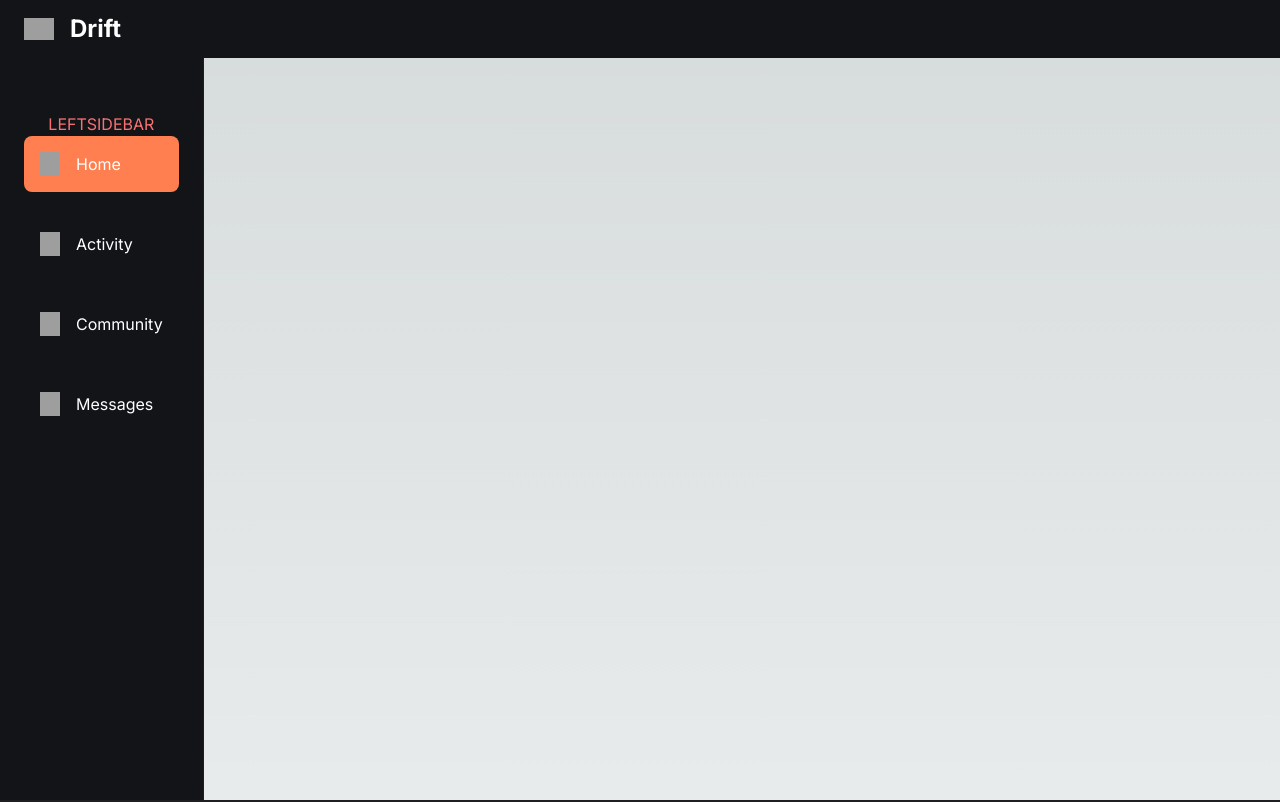
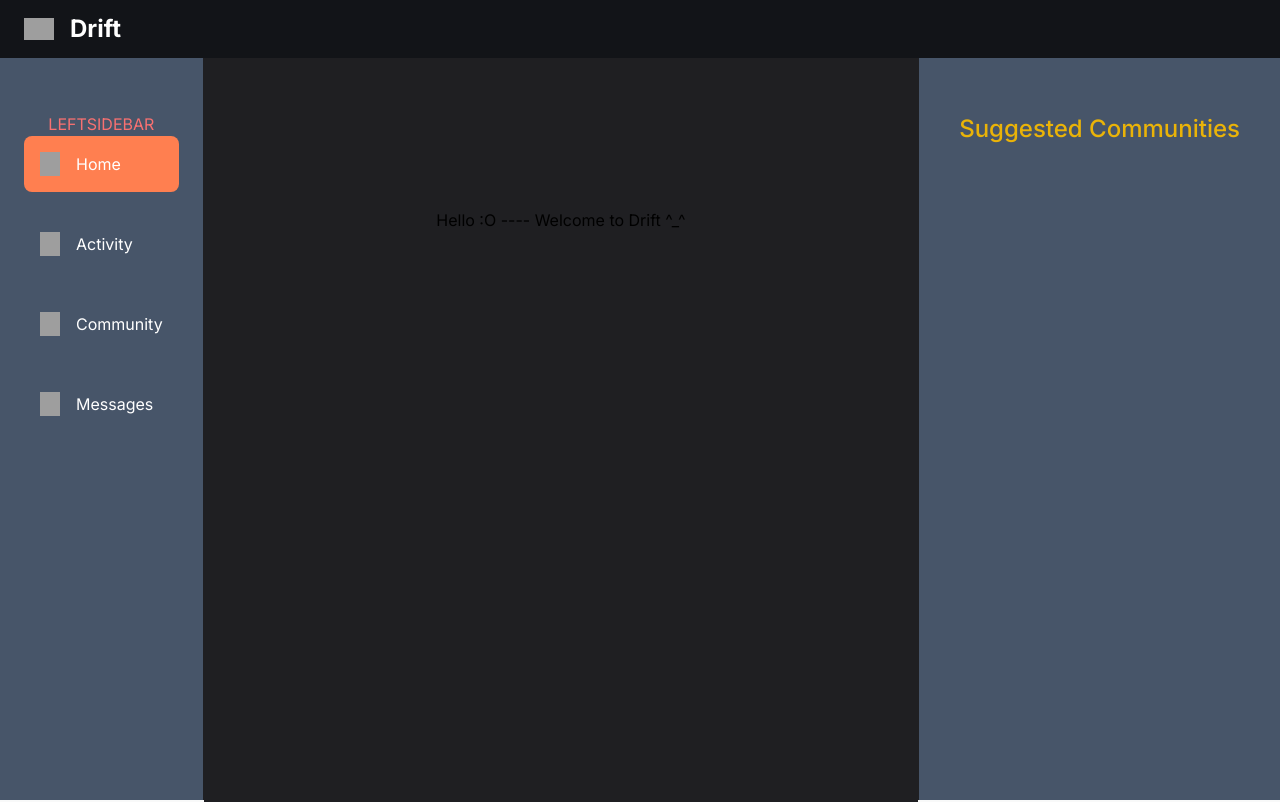
Before and after one commit to WackyChomp/drift, a Next.js app: page / in a window 1280 px wide. Shown: the top 802 px of the page. Built offline with nearby package versions, Linux system fonts and the light colour scheme; no server answers; grey boxes are pictures that could not be loaded.

Commit message:
Added font heading medium styling in tailwind.config.ts / added flex to main section in layout.ts / added right sidebar styling and changed left sidebar bg color in global.css

```diff
--- a/app/(root)/layout.tsx
+++ b/app/(root)/layout.tsx
@@ -28,7 +28,7 @@ export default function RootLayout({
 
           <TopBar />
 
-          <main>
+          <main className='flex flex-row'>
             <LeftSidebar />
 
             <section className='main-container'>
--- a/app/globals.css
+++ b/app/globals.css
@@ -166,7 +166,7 @@ body {
 
   /* ------------ Left Sidebar ------------ */
   .leftsidebar{
-    @apply sticky left-0 top-0 z-20 flex h-screen w-fit flex-col justify-between overflow-auto border-r border-r-dark-4 bg-dark-2 pb-5 pt-28 max-md:hidden;
+    @apply sticky left-0 top-0 z-20 flex h-screen w-fit flex-col justify-between overflow-auto border-r border-r-dark-4 bg-slate-600 pb-5 pt-28 max-md:hidden;
   }
 
   .leftsidebar-link{
@@ -174,6 +174,10 @@ body {
   }
 
   /* ------------ Right Sidebar ------------ */
+  .rightsidebar{
+    @apply sticky right-0 top-0 z-20 flex h-screen w-fit flex-col justify-between gap-12 overflow-auto border-l border-l-dark-4 bg-slate-600 px-10 pb-7 pt-28 max-xl:hidden;
+  }
+
 
   /* ------------ Bottom Bar ------------ */
   .bottombar{
--- a/components/shared/RightSidebar.tsx
+++ b/components/shared/RightSidebar.tsx
@@ -4,7 +4,11 @@ type Props = {}
 
 const RightSidebar = (props: Props) => {
   return (
-    <div>RightSidebar</div>
+    <section className="custom-scrollbar rightsidebar">
+      <div className="text-heading3-medium text-yellow-500 flex flex-1 flex-col justify-start">
+        <h3>Suggested Communities</h3>
+      </div>
+    </section>
   )
 }
 
--- a/tailwind.config.ts
+++ b/tailwind.config.ts
@@ -25,6 +25,13 @@ const config: Config = {
             fontWeight: '700'
           }
         ],
+        'heading1-medium': [
+          '36px',
+          {
+            lineHeight: '140%',
+            fontWeight: '500'
+          }
+        ],
         'heading2-bold': [
           '30px',
           {
@@ -32,11 +39,25 @@ const config: Config = {
             fontWeight: '700'
           }
         ],
+        'heading2-medium': [
+          '30px',
+          {
+            lineHeight: '140%',
+            fontWeight: '500'
+          }
+        ],
         'heading3-bold': [
           '24px',
           {
             lineHeight: '140%',
             fontWeight: '700'
+          }
+        ],
+        'heading3-medium': [
+          '24px',
+          {
+            lineHeight: '140%',
+            fontWeight: '500'
           }
         ],
         'body-bold': [
```
